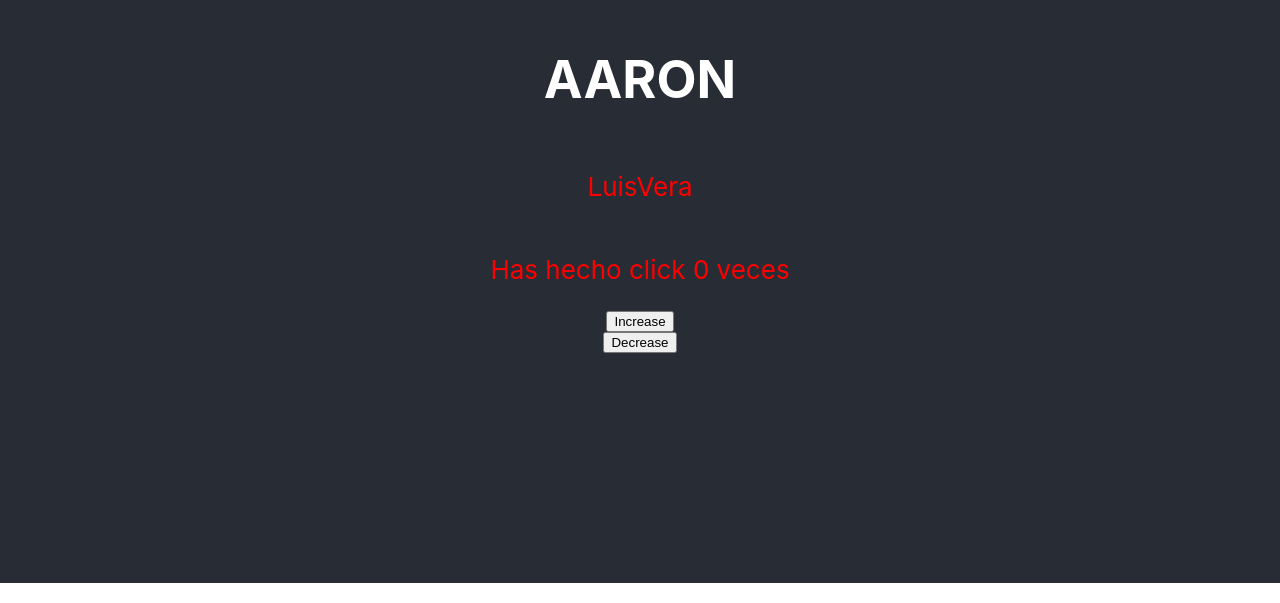
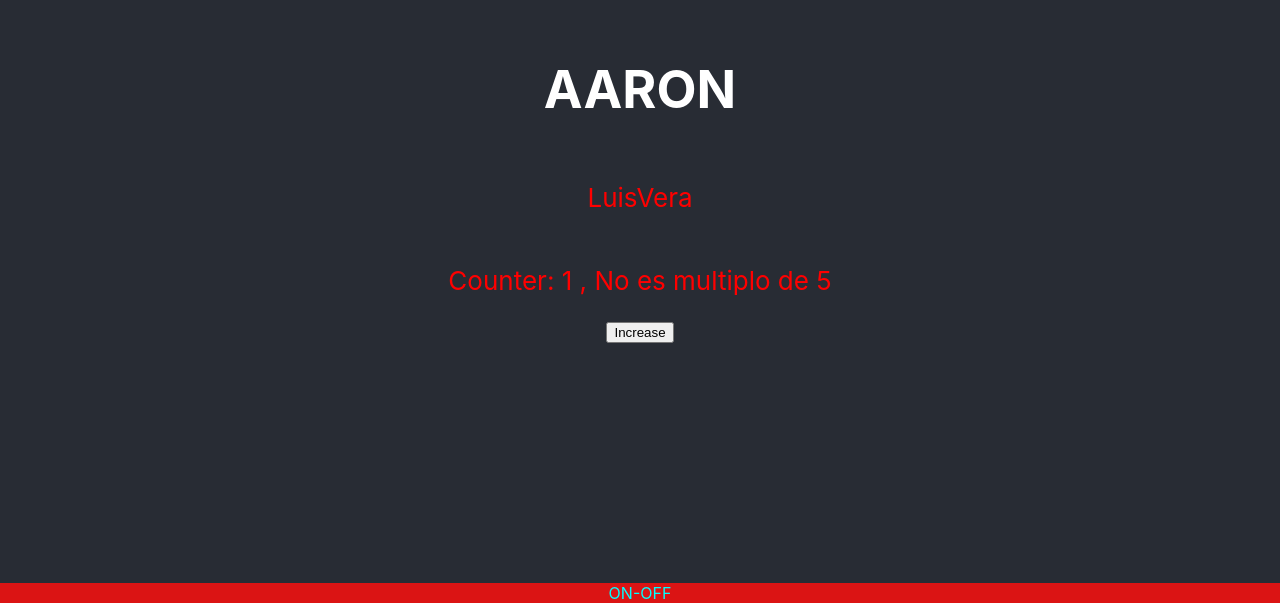
Before and after one commit to Daviidro/ReactCorrecto, a React (Create React App) app: page / in a window 1280 px wide. Shown: the part 217-820 px from the top of the page. Built offline with nearby package versions, Linux system fonts and the light colour scheme.

Commit message:
"Clase03"

```diff
--- a/src/App.css
+++ b/src/App.css
@@ -36,3 +36,15 @@
     transform: rotate(360deg);
   }
 }
+
+.active {
+  color: aquamarine;
+}
+
+.inactive {
+  color: darkblue;
+}
+
+div {
+  color: red;
+}
--- a/src/App.js
+++ b/src/App.js
@@ -1,48 +1,51 @@
-// import logo from './logo.svg';
-import './App.css';
+import { useState, } from "react";
 
-//componets
-import Title from './components/Title';
-import FullName from './components/FullName';
-import { useState } from 'react';
+import "./App.css";
+
+// Components
+import Title from "./components/Title";
+import FullName from "./components/FullName";
+import Square from "./components/Square"
 
 function App() {
 
-  // Local state
-  // [0] = valor del state
-  // [1] = función que actualiza el state
-  // si `useState` recibe un argumento, este será el valor inicial del estado
-  // si no el estado es undefined
-  const [count, setCount] = useState(0)
-  console.log(count, 'COUNT')
-  console.log(setCount, 'SET_COUNT')
+  const [count,setCount] = useState(1)
 
-  const handleClick = () => {
-    setCount(count + 1)
-  }
+    const handleClick = (increase) => {
+    let newCount = count;
+    if (increase) {
+      newCount = newCount + 1;
+    } else {
+      newCount = newCount - 1;
+    }
+    setCount(newCount);
+  };
 
-  const handleClickD = () => {
-    setCount(count - 1)
-  }
+  const isMultiple = count % 5 === 0 && count !== 0 ? true : false;
+  const countType = isMultiple ? "es multiplo de 5" : "No es multiplo de 5"
+  const countClass = isMultiple ? "active" : "inactivo"
+
 
 
 
   return (
     <div className="App">
       <header className="App-header">
+        <Title text="Aaron"></Title>
+        <FullName firstName="Luis" lastName="Vera"></FullName>
+
+        <p className = {countClass}>
+          Counter: {count} , {countType}
+        </p>
+
+        <button onClick={() => handleClick(true)}>Increase</button>
+              </header>
 
 
-        <Title text="Aaron"></Title>
-        <FullName firstName="Luis" lastName='Vera'></FullName>
-
-        <p>Has hecho click {count} veces</p>
-        <button onClick={handleClick}>Increase</button>
-        <button onClick={handleClickD}>Decrease</button>
+        <Square text="On-Off"></Square>
 
 
-      </header>
     </div>
   );
 }
-
 export default App;
--- /dev/null
+++ b/src/components/Square/Title.css
@@ -0,0 +1,4 @@
+div {
+  background-color: rgb(219, 20, 20);
+  color: aqua;
+}
--- /dev/null
+++ b/src/components/Square/index.js
@@ -0,0 +1,5 @@
+import "./Title.css"
+
+export default function switchColor (onOff)  {
+    return (<div className="square">ON-OFF</div>)
+}
```
